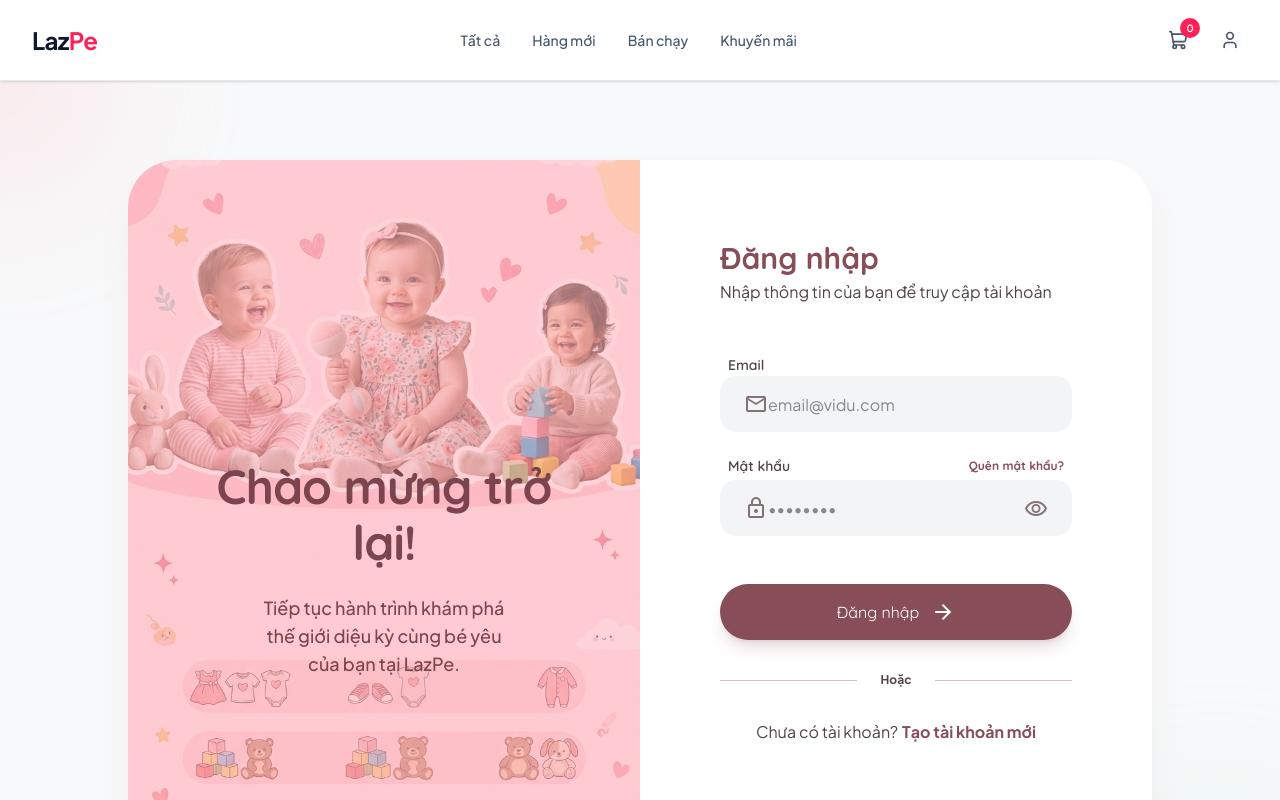
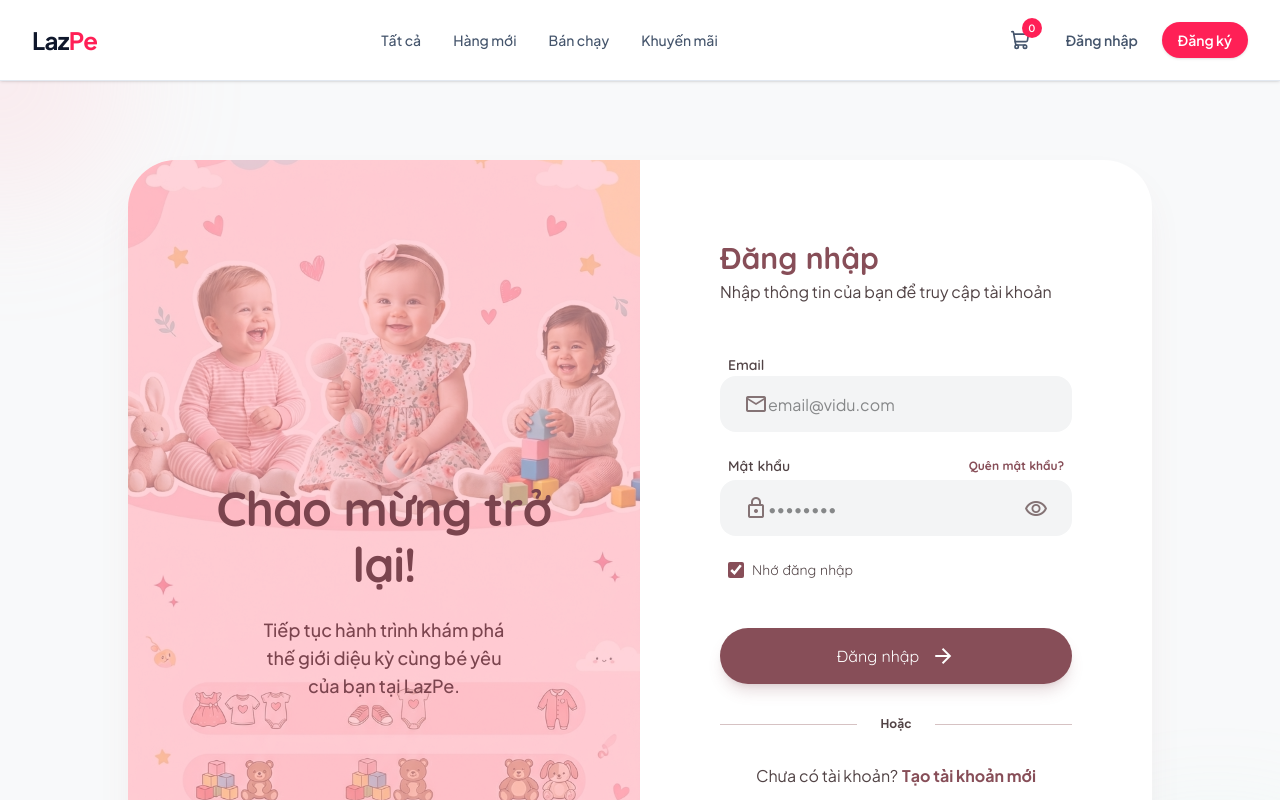
Before and after one commit to phucnguyencld3/LazPe, a Next.js app in the folder frontend/: page /login in a window 1280 px wide. Shown: the top 800 px of the page. Built offline with nearby package versions, Linux system fonts and the light colour scheme.

Commit message:
fix: resolve client login/register button visibility and post-login refresh issue; add remember me checkbox

```diff
--- a/frontend/app/(admin)/admin/users/[id]/page.tsx
+++ b/frontend/app/(admin)/admin/users/[id]/page.tsx
@@ -23,7 +23,7 @@ export default function UserDetailsPage() {
 
   useEffect(() => {
     const fetchUser = async () => {
-      const token = localStorage.getItem("token");
+      const token = localStorage.getItem("token") || sessionStorage.getItem("token");
       if (!token) {
         router.push("/login");
         return;
@@ -48,7 +48,7 @@ export default function UserDetailsPage() {
   }, [id, router]);
 
   const handleLockUnlock = async () => {
-    const token = localStorage.getItem("token");
+    const token = localStorage.getItem("token") || sessionStorage.getItem("token");
     if (!token) return;
 
     if (user?.isLocked) {
@@ -74,7 +74,7 @@ export default function UserDetailsPage() {
   };
 
   const confirmLock = async () => {
-    const token = localStorage.getItem("token");
+    const token = localStorage.getItem("token") || sessionStorage.getItem("token");
     if (!token) return;
     setIsLocking(true);
     try {
--- a/frontend/app/(admin)/admin/users/page.tsx
+++ b/frontend/app/(admin)/admin/users/page.tsx
@@ -22,7 +22,7 @@ export default function AdminUsersPage() {
 
   const fetchData = async () => {
     setLoading(true);
-    const token = localStorage.getItem("token");
+    const token = localStorage.getItem("token") || sessionStorage.getItem("token");
     if (!token) {
       router.push("/login");
       return;
--- a/frontend/app/(admin)/layout.tsx
+++ b/frontend/app/(admin)/layout.tsx
@@ -16,7 +16,7 @@ export default function AdminLayout({
 
   useEffect(() => {
     const checkAuth = async () => {
-      const token = localStorage.getItem("token");
+      const token = localStorage.getItem("token") || sessionStorage.getItem("token");
       if (!token) {
         router.push("/login");
         return;
--- a/frontend/app/(client)/login/page.tsx
+++ b/frontend/app/(client)/login/page.tsx
@@ -12,6 +12,7 @@ export default function LoginPage() {
   const [showPassword, setShowPassword] = useState(false);
   const [error, setError] = useState("");
   const [loading, setLoading] = useState(false);
+  const [rememberMe, setRememberMe] = useState(true);
 
   const handleLogin = async (e: React.FormEvent) => {
     e.preventDefault();
@@ -30,12 +31,22 @@ export default function LoginPage() {
       const data = await response.json();
 
       if (response.ok && data.success) {
-        // Lưu token vào localStorage
-        localStorage.setItem("token", data.token);
-        localStorage.setItem("user", JSON.stringify(data.user));
+        // Xóa sạch cả hai kho lưu trữ trước để tránh xung đột
+        localStorage.removeItem("token");
+        localStorage.removeItem("user");
+        sessionStorage.removeItem("token");
+        sessionStorage.removeItem("user");
 
-        // Chuyển hướng về trang chủ
-        router.push("/");
+        if (rememberMe) {
+          localStorage.setItem("token", data.token);
+          localStorage.setItem("user", JSON.stringify(data.user));
+        } else {
+          sessionStorage.setItem("token", data.token);
+          sessionStorage.setItem("user", JSON.stringify(data.user));
+        }
+
+        // Chuyển hướng về trang chủ và làm mới trang để cập nhật Header
+        window.location.href = "/";
       } else {
         setError(data.message || "Đăng nhập thất bại");
       }
@@ -139,6 +150,20 @@ export default function LoginPage() {
               </div>
             </div>
 
+            {/* Nhớ đăng nhập Checkbox */}
+            <div className="flex items-center ml-2">
+              <input
+                id="rememberMe"
+                type="checkbox"
+                checked={rememberMe}
+                onChange={(e) => setRememberMe(e.target.checked)}
+                className="h-4 w-4 rounded border-outline text-primary focus:ring-primary/20 accent-primary cursor-pointer"
+              />
+              <label htmlFor="rememberMe" className="ml-2 font-label-md text-sm text-on-surface-variant cursor-pointer select-none">
+                Nhớ đăng nhập
+              </label>
+            </div>
+
             {/* Actions */}
             <div className="pt-6 space-y-6">
               <button
--- a/frontend/app/(client)/register/page.tsx
+++ b/frontend/app/(client)/register/page.tsx
@@ -66,7 +66,7 @@ export default function RegisterPage() {
 
         // Redirect to homepage after a short delay
         setTimeout(() => {
-          router.push("/");
+          window.location.href = "/";
         }, 1500);
       } else {
         setError(data.message || "Đăng ký thất bại. Vui lòng kiểm tra lại thông tin.");
--- a/frontend/app/components/Header.tsx
+++ b/frontend/app/components/Header.tsx
@@ -2,10 +2,25 @@
 
 import Link from "next/link";
 import { ShoppingCart, User, Menu } from "lucide-react";
-import { useState } from "react";
+import { useState, useEffect } from "react";
 
 export default function Header() {
   const [mobileMenuOpen, setMobileMenuOpen] = useState(false);
+  const [isAuth, setIsAuth] = useState(false);
+
+  useEffect(() => {
+    const token = localStorage.getItem("token") || sessionStorage.getItem("token");
+    setIsAuth(!!token);
+  }, []);
+
+  const handleLogout = () => {
+    localStorage.removeItem("token");
+    localStorage.removeItem("user");
+    sessionStorage.removeItem("token");
+    sessionStorage.removeItem("user");
+    setIsAuth(false);
+    window.location.href = "/";
+  };
 
   const navigation = [
     { label: "Tất cả", href: "/products" },
@@ -46,9 +61,35 @@ export default function Header() {
                 0
               </span>
             </button>
-            <button className="p-2 text-slate-600 hover:text-slate-900 transition-colors">
-              <User size={20} />
-            </button>
+
+            {isAuth ? (
+              <div className="flex items-center gap-3">
+                <Link href="/profile" className="p-2 text-slate-600 hover:text-slate-900 transition-colors" title="Trang cá nhân">
+                  <User size={20} />
+                </Link>
+                <button
+                  onClick={handleLogout}
+                  className="text-xs font-semibold text-rose-500 hover:text-rose-600 px-3 py-1.5 border border-rose-200 hover:border-rose-300 rounded-full transition-all"
+                >
+                  Đăng xuất
+                </button>
+              </div>
+            ) : (
+              <div className="hidden sm:flex items-center gap-3">
+                <Link
+                  href="/login"
+                  className="text-sm font-semibold text-slate-600 hover:text-slate-900 transition-colors px-3 py-2"
+                >
+                  Đăng nhập
+                </Link>
+                <Link
+                  href="/register"
+                  className="text-sm font-semibold text-white bg-rose-500 hover:bg-rose-600 px-4 py-2 rounded-full transition-all duration-200 active:scale-95 shadow-sm"
+                >
+                  Đăng ký
+                </Link>
+              </div>
+            )}
 
             {/* Mobile Menu Toggle */}
             <button
@@ -68,10 +109,49 @@ export default function Header() {
                 key={item.href}
                 href={item.href}
                 className="block px-4 py-2 text-sm font-medium text-slate-600 hover:bg-slate-100 rounded-lg transition-colors"
+                onClick={() => setMobileMenuOpen(false)}
               >
                 {item.label}
               </Link>
             ))}
+
+            {isAuth ? (
+              <div className="border-t border-slate-100 pt-4 px-4 flex flex-col gap-2">
+                <Link
+                  href="/profile"
+                  className="block px-4 py-2 text-sm font-medium text-slate-600 hover:bg-slate-100 rounded-lg transition-colors"
+                  onClick={() => setMobileMenuOpen(false)}
+                >
+                  Trang cá nhân
+                </Link>
+                <button
+                  onClick={() => {
+                    setMobileMenuOpen(false);
+                    handleLogout();
+                  }}
+                  className="w-full text-center py-2 text-sm font-semibold text-rose-500 border border-rose-200 rounded-lg hover:bg-rose-50"
+                >
+                  Đăng xuất
+                </button>
+              </div>
+            ) : (
+              <div className="border-t border-slate-100 pt-4 px-4 flex flex-col gap-2">
+                <Link
+                  href="/login"
+                  className="w-full text-center py-2 text-sm font-semibold text-slate-600 border border-slate-200 rounded-lg hover:bg-slate-50"
+                  onClick={() => setMobileMenuOpen(false)}
+                >
+                  Đăng nhập
+                </Link>
+                <Link
+                  href="/register"
+                  className="w-full text-center py-2 text-sm font-semibold text-white bg-rose-500 rounded-lg hover:bg-rose-600"
+                  onClick={() => setMobileMenuOpen(false)}
+                >
+                  Đăng ký
+                </Link>
+              </div>
+            )}
           </div>
         )}
       </nav>
```
